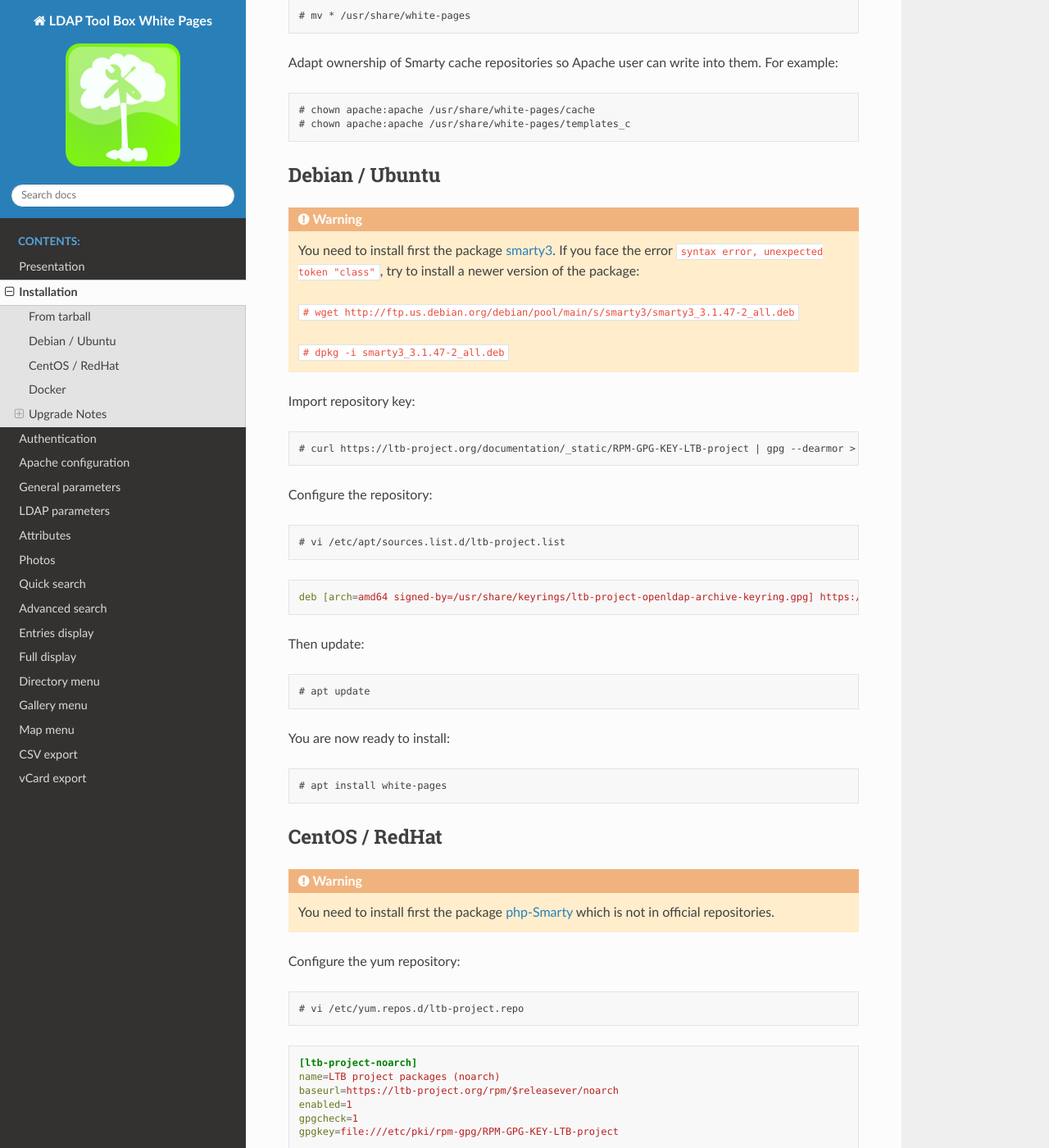
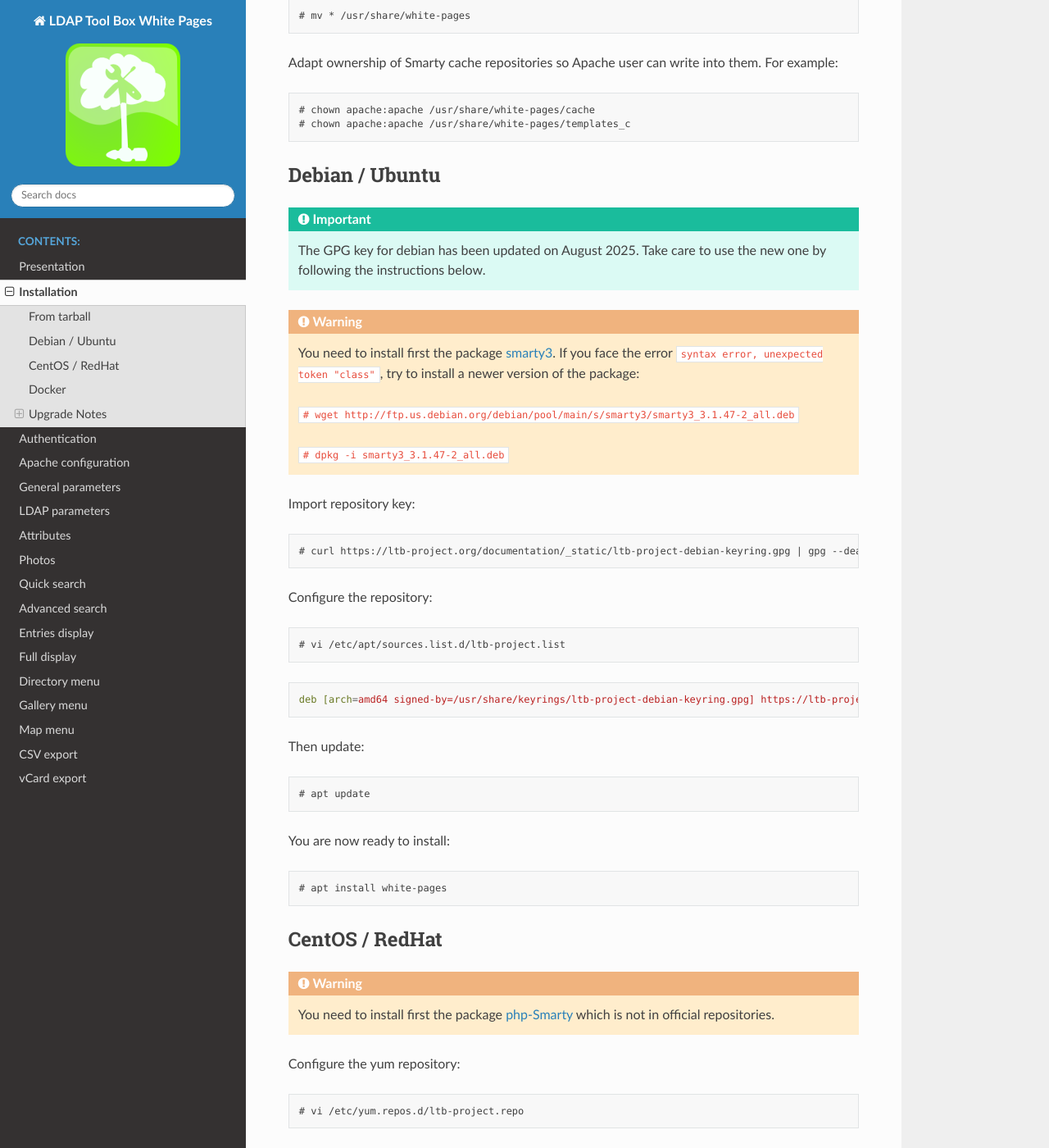
Before and after one commit to ltb-project/white-pages, a Sphinx documentation site: the page built from docs/installation.rst, in a window 1280 px wide and 1400 px high, scrolled down 753 px. Shown: the whole window at 82% size. Built offline with Sphinx 7.4.7 and the Read the Docs theme 3.1.0, drawn with Linux system fonts in a browser that asks for light colours.

Commit message:
udapte debian GPG key in documentation

```diff
--- a/docs/installation.rst
+++ b/docs/installation.rst
@@ -43,6 +43,9 @@
 Debian / Ubuntu
 ---------------
 
+.. Important::
+    The GPG key for debian has been updated on August 2025. Take care to use the new one by following the instructions below.
+
 .. warning:: You need to install first the package `smarty3`_. If you face the error ``syntax error, unexpected token "class"``, try to install a newer version of the package:
 
    ``# wget http://ftp.us.debian.org/debian/pool/main/s/smarty3/smarty3_3.1.47-2_all.deb``
@@ -55,7 +58,7 @@
 
 .. prompt:: bash #
 
-    curl https://ltb-project.org/documentation/_static/RPM-GPG-KEY-LTB-project | gpg --dearmor > /usr/share/keyrings/ltb-project-openldap-archive-keyring.gpg
+    curl https://ltb-project.org/documentation/_static/ltb-project-debian-keyring.gpg | gpg --dearmor > /usr/share/keyrings/ltb-project-debian-keyring.gpg
 
 Configure the repository:
 
@@ -65,7 +68,7 @@
 
 .. code-block:: ini
 
-    deb [arch=amd64 signed-by=/usr/share/keyrings/ltb-project-openldap-archive-keyring.gpg] https://ltb-project.org/debian/stable stable main
+    deb [arch=amd64 signed-by=/usr/share/keyrings/ltb-project-debian-keyring.gpg] https://ltb-project.org/debian/stable stable main
 
 Then update:
 
```
